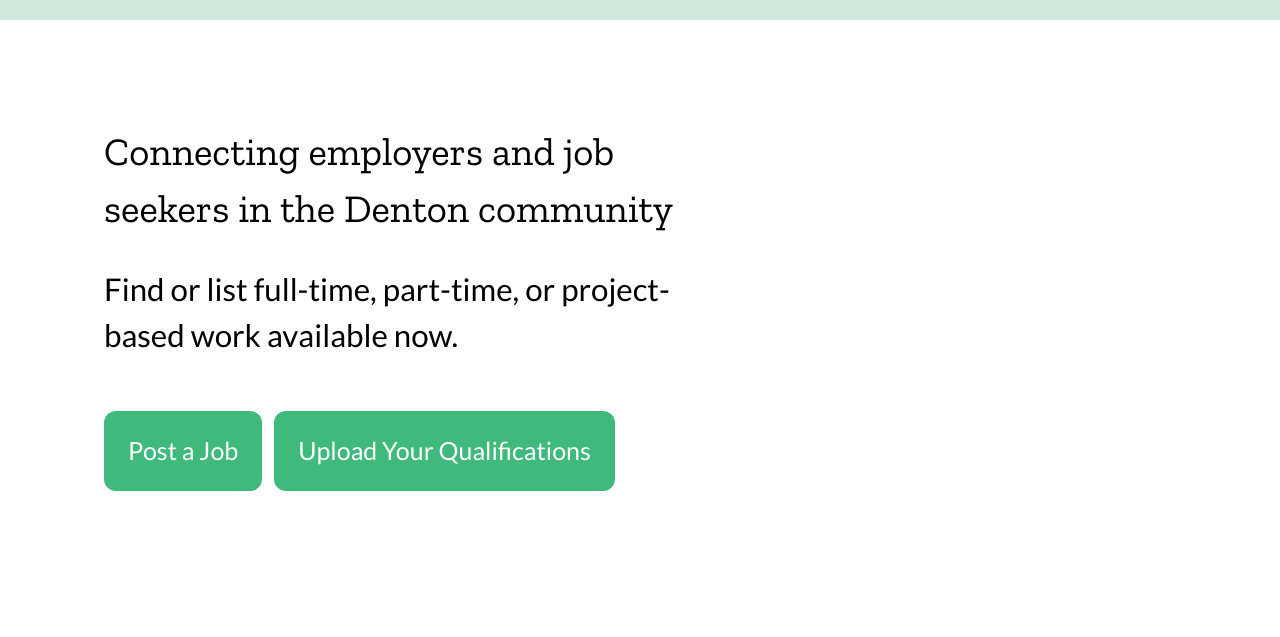
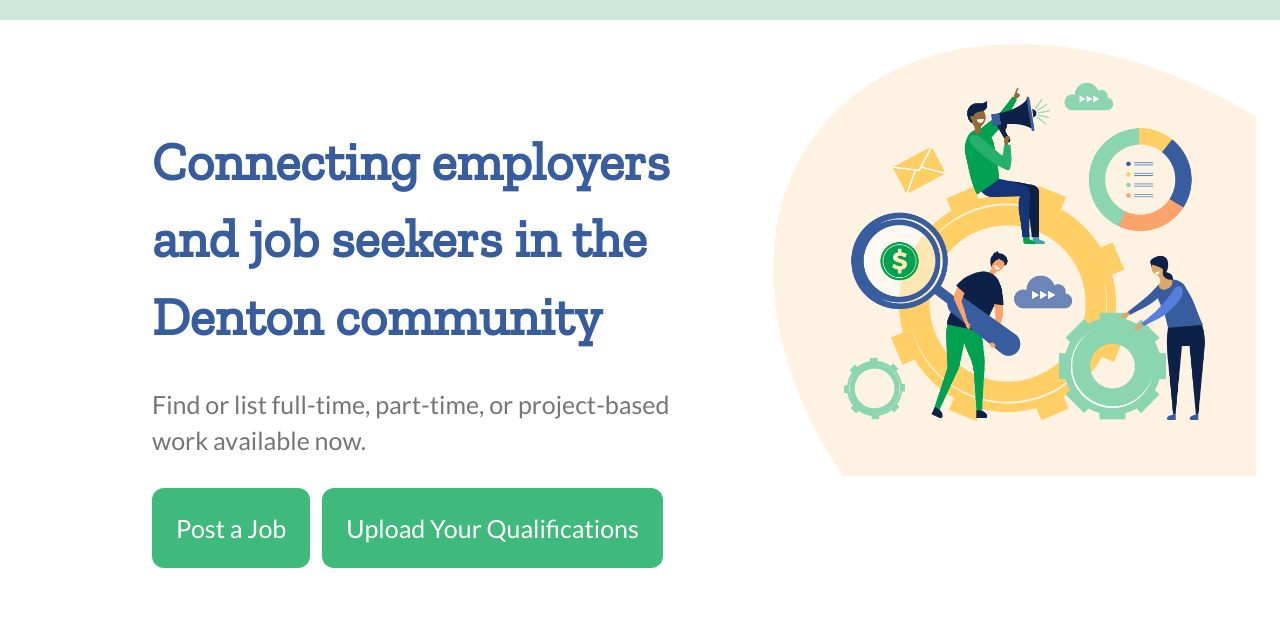
Before and after one commit to techmilldenton/denton-works, a Gatsby site: page / in a window 1280 px wide. Shown: the part 80-717 px from the top of the page. Built offline with nearby package versions, Linux system fonts and the light colour scheme; Gatsby itself is replaced by a stand-in of ours.

Commit message:
more styling

```diff
--- a/src/components/LayoutRoot.tsx
+++ b/src/components/LayoutRoot.tsx
@@ -7,7 +7,7 @@ import { colors } from '../styles/variables'
 const StyledLayoutRoot = styled.div`
   display: flex;
   flex-direction: column;
-  min-height: 100vh;
+  min-height: calc(100vh - 80px);
 `
 
 const globalStyles = css`
@@ -16,6 +16,15 @@ const globalStyles = css`
   body {
     background: ${colors.brand};
   }
+
+  .___gatsby {
+    overflow: scroll;
+  }
+`
+
+const BottomBar = styled.div`
+  background-color: ${colors.brandBlue};
+  height: 5rem;
 `
 
 interface LayoutRootProps {
@@ -26,6 +35,7 @@ const LayoutRoot: React.FC<LayoutRootProps> = ({ children, className }) => (
   <>
     <Global styles={globalStyles} />
     <StyledLayoutRoot className={className}>{children}</StyledLayoutRoot>
+    <BottomBar />
   </>
 )
 
--- a/src/pages/index.tsx
+++ b/src/pages/index.tsx
@@ -14,13 +14,16 @@ const slogan = 'Connecting employers and job seekers in the Denton community'
 
 const Slogan = styled.div`
   font-family: ${fonts.serif};
-  font-size: ${headingSizes.h1}rem;
+  font-size: ${headingSizes.super}rem;
+  font-weight: 600;
+  color: ${colors.brandBlue};
 `
 
-const info = 'Find or list full-time, part-time, or project-based work available now.'
+const info = 'Find or list full-time, part-time,\n or project-based work available now.'
 
 const Info = styled.div`
-  font-size: ${headingSizes.h2}rem;
+  font-size: ${headingSizes.h3}rem;
+  color: ${colors.gray.calm};
 `
 
 const Copy = styled.div`
@@ -29,21 +32,24 @@ const Copy = styled.div`
   grid-template-rows: repeat(3, 1fr);
   grid-column-gap: 0px;
   grid-row-gap: 30px;
-  max-width: 600px;
+  max-width: 36rem;
+  max-height: 22rem;
 
   @media screen {
     margin-top: 5rem;
-    margin-left: 5rem;
+    margin-left: calc(15vw - 4rem);
   }
 `
 
 const Inner = styled.div`
-  /* display: flex;
+  background-image: url(${background});
+  background-position-x: right;
+  background-position-y: bottom;
+  background-repeat: no-repeat;
+  background-size: contain;
+  display: flex;
   flex-direction: row;
-
-  @media screen {
-    max-width: 40%;
-  } */
+  flex-grow: 1;
 `
 
 const CallToAction = styled.div`
@@ -71,11 +77,10 @@ const IndexPage = () => (
   <IndexLayout>
     <Page
       css={css`
-        background-image: url(${background});
-        background-origin: border-box;
-        background-repeat: no-repeat;
-        background-size: 50vw;
-        background-position-x: right;
+        padding: 0;
+        flex-direction: column;
+        display: flex;
+        justify-content: space-between;
       `}
     >
       <Inner>
--- a/src/styles/variables.ts
+++ b/src/styles/variables.ts
@@ -49,6 +49,7 @@ export const dimensions = {
     large: 18,
   },
   headingSizes: {
+    super: 3.333,
     h1: 2.441,
     h2: 1.953,
     h3: 1.563,
```
